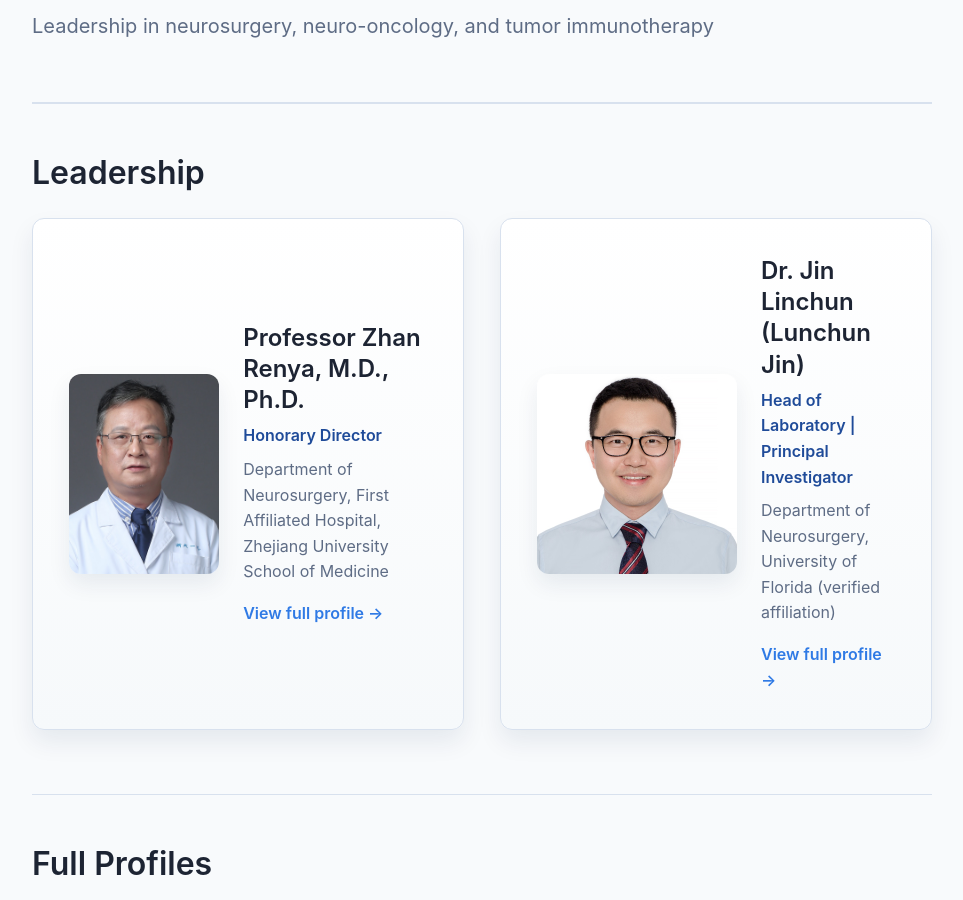
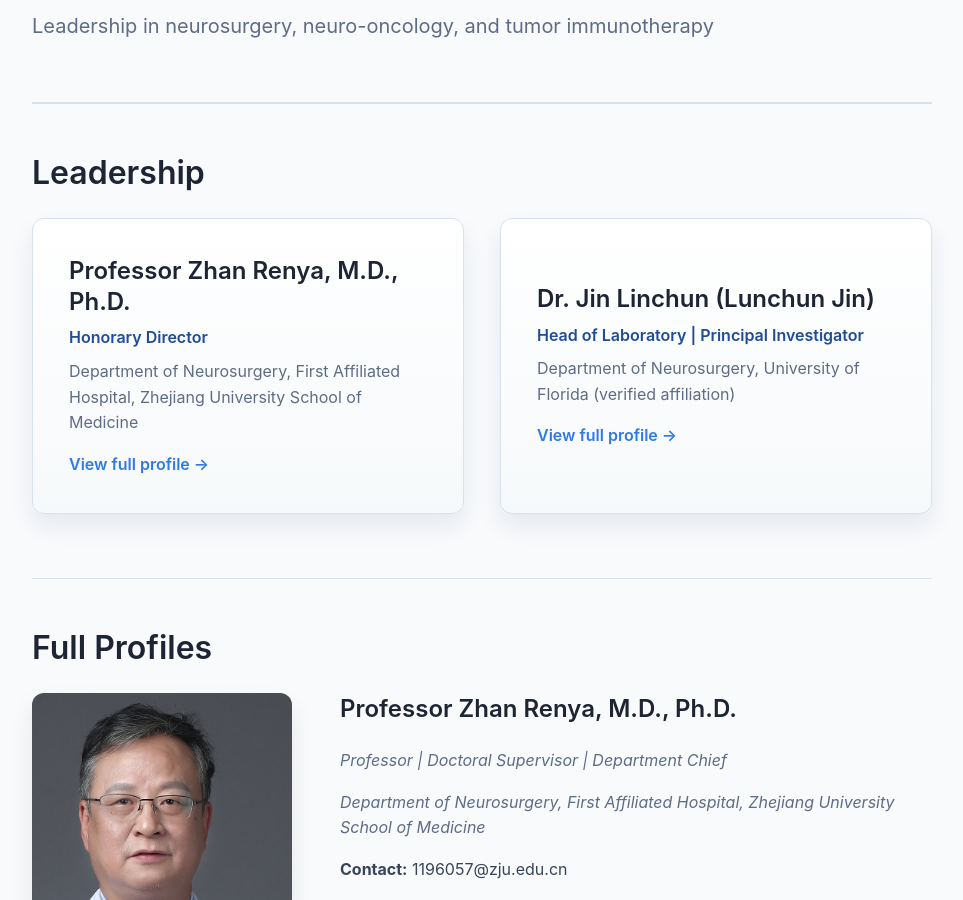
Before and after one commit to Zhan-JinLab/Zhan-JinLab.github.io, a Jekyll site: the page built from leaders.md, in a window 1280 px wide and 900 px high, scrolled down 432 px. Shown: the whole window, without its empty margins (158-1121 px from the left). Built offline with Jekyll 4.4.1, drawn with Linux system fonts in a browser that asks for light colours.

Commit message:
Hide avatars in leadership cards while keeping full profile photos

```diff
--- a/leaders.md
+++ b/leaders.md
@@ -8,7 +8,6 @@ subtitle: Leadership in neurosurgery, neuro-oncology, and tumor immunotherapy
 
 <div class="leaders-grid">
     <div class="leader-card">
-        <img class="leader-avatar" src="{{ '/assets/images/ZhanRenya.jpg' | relative_url }}" alt="Professor Zhan Renya portrait">
         <div class="leader-meta">
             <h3>Professor Zhan Renya, M.D., Ph.D.</h3>
             <p class="role">Honorary Director</p>
@@ -17,7 +16,6 @@ subtitle: Leadership in neurosurgery, neuro-oncology, and tumor immunotherapy
         </div>
     </div>
     <div class="leader-card">
-        <img class="leader-avatar" src="{{ '/assets/images/JinLinchun.jpg' | relative_url }}" alt="Dr. Jin Linchun portrait">
         <div class="leader-meta">
             <h3>Dr. Jin Linchun (Lunchun Jin)</h3>
             <p class="role">Head of Laboratory | Principal Investigator</p>
```
